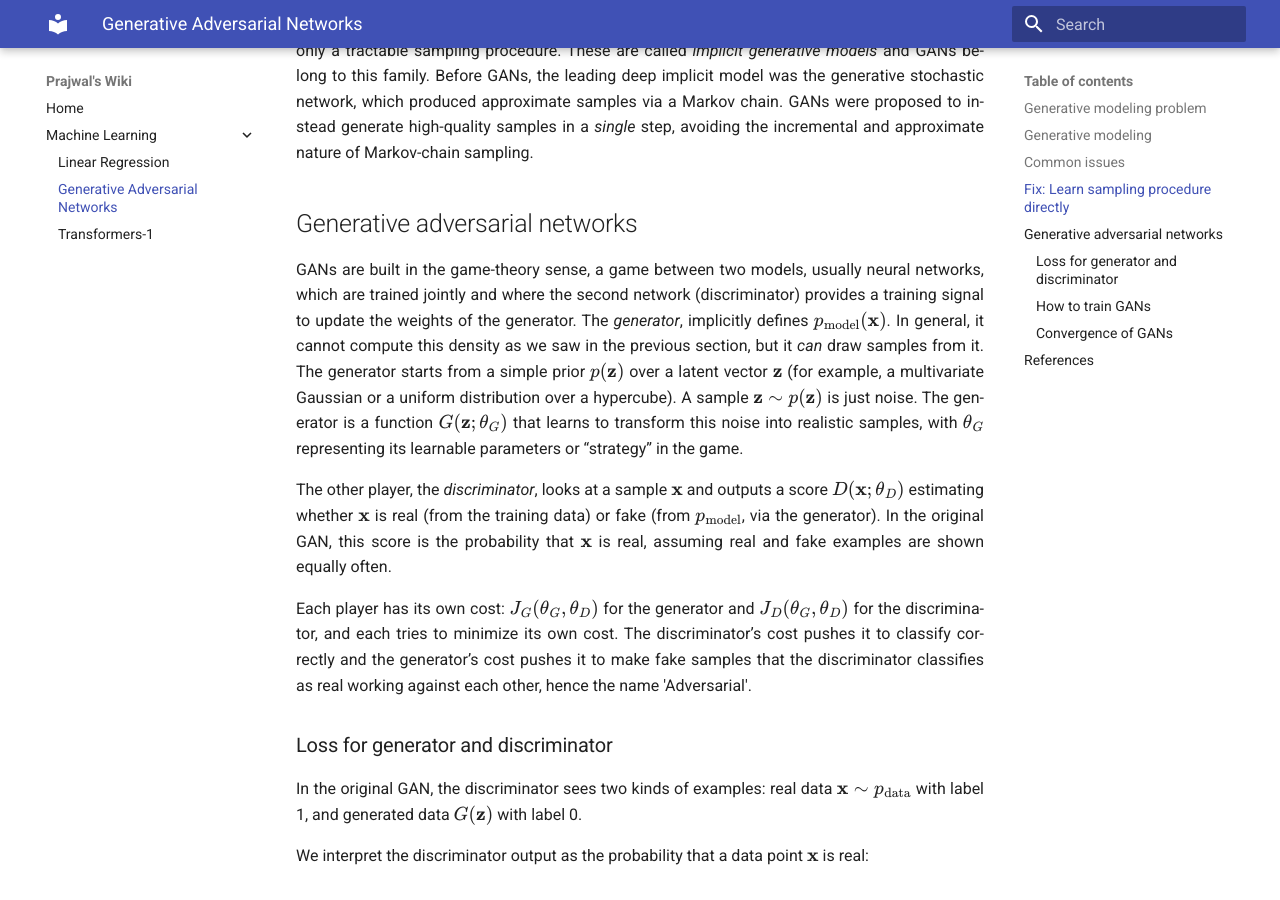
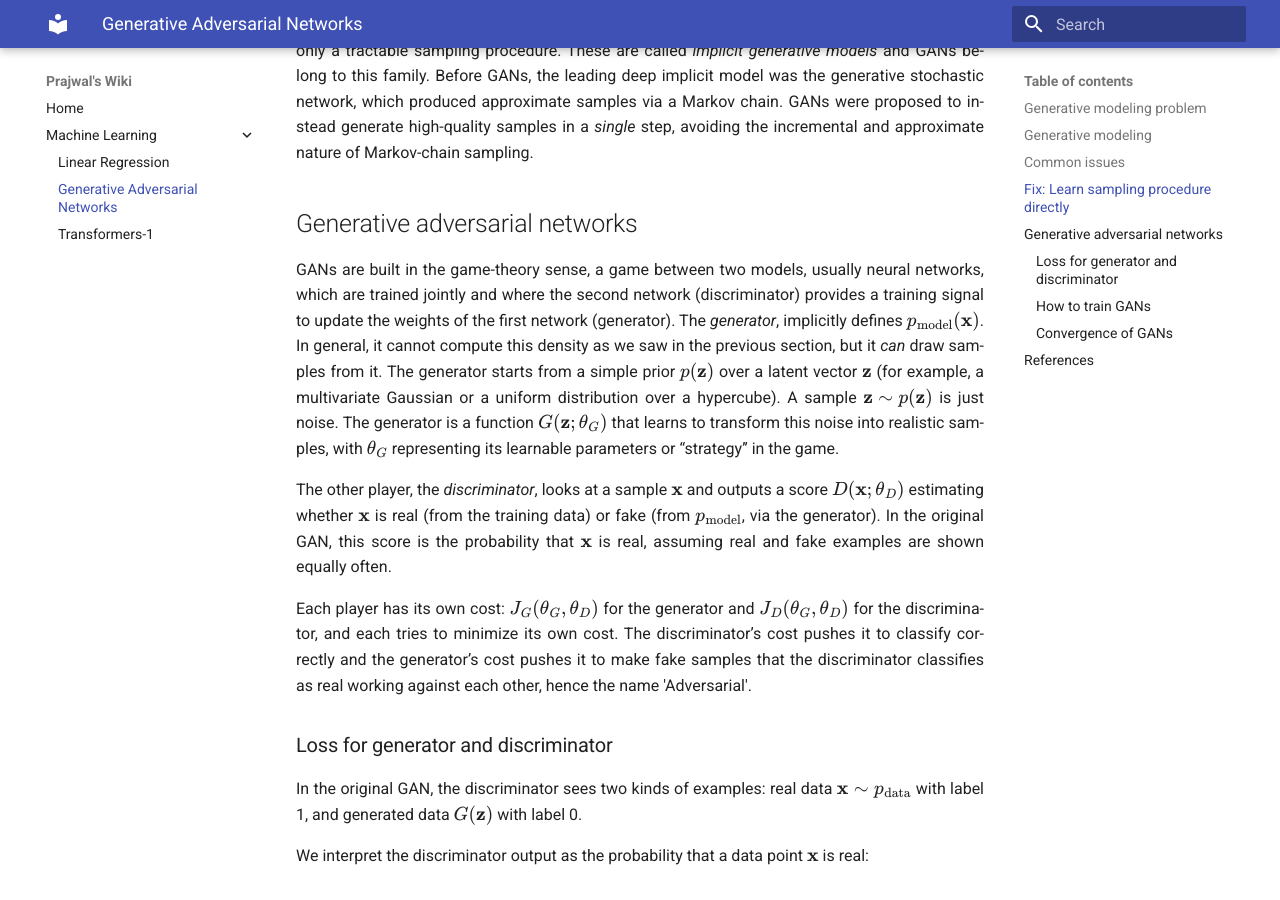
Before and after one commit to pj1911/my-wiki, an MkDocs documentation site: the page built from docs/Generative Adversarial Networks.md, in a window 1280 px wide and 900 px high, scrolled down 1748 px. Built offline with MkDocs 1.6.1 and Material for MkDocs 9.7.7, drawn with Linux system fonts in a browser that asks for light colours.

Commit message:
Update Generative Adversarial Networks.md

```diff
--- a/docs/Generative Adversarial Networks.md
+++ b/docs/Generative Adversarial Networks.md
@@ -68,7 +68,7 @@
 
 GANs are built in the game-theory sense, a game between two models,
 usually neural networks, which are trained jointly and where the second network (discriminator)
-provides a training signal to update the weights of the generator. The *generator*, implicitly defines \(p_{\text{model}}(\mathbf{x})\). In general, it cannot compute this density as we saw in the previous section, but
+provides a training signal to update the weights of the first network (generator). The *generator*, implicitly defines \(p_{\text{model}}(\mathbf{x})\). In general, it cannot compute this density as we saw in the previous section, but
 it *can* draw samples from it. The generator starts from a simple prior \(p(\mathbf{z})\) over a latent vector \(\mathbf{z}\) (for example, a multivariate Gaussian or a uniform distribution
 over a hypercube). A sample \(\mathbf{z} \sim p(\mathbf{z})\) is just noise. The
 generator is a function \(G(\mathbf{z}; \theta_G)\) that learns to transform this
```
